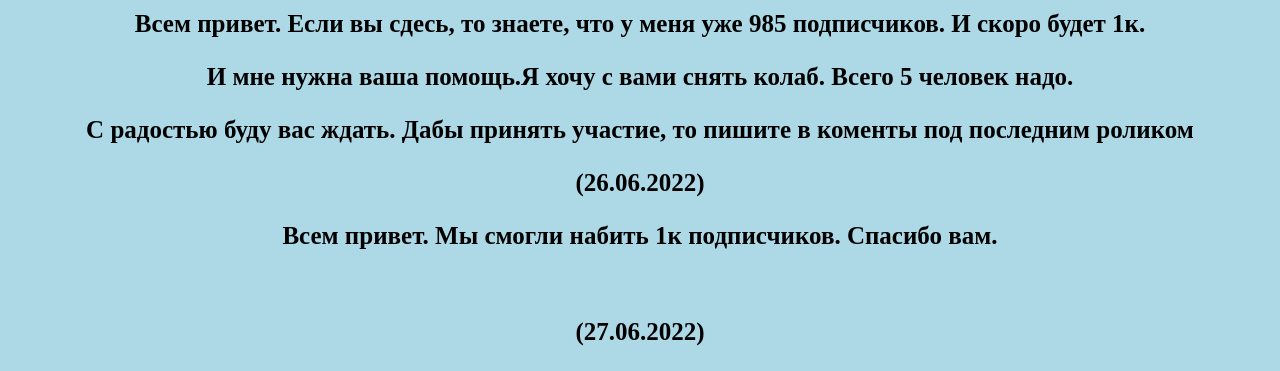
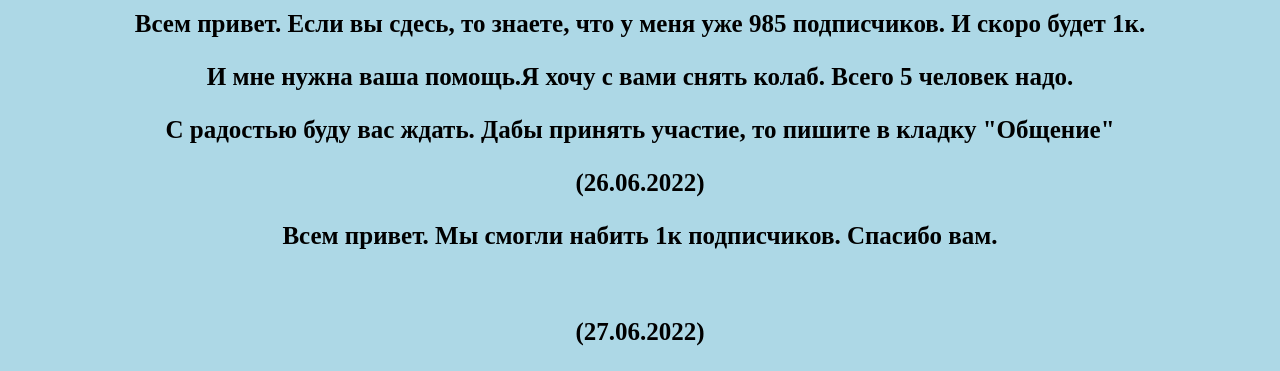
Before and after one commit to Spair25/My-TikTok, a plain HTML site: page video.html in a window 1280 px wide. Shown: the part 595-966 px from the top of the page. Drawn offline with Linux system fonts and the light colour scheme.

Commit message:
Update video.html

```diff
--- a/video.html
+++ b/video.html
@@ -27,7 +27,7 @@
       <p><b>Всем привет. Если вы сдесь, то знаете, что у меня уже 985 подписчиков. И скоро будет 1к.<bp></p>
        <p> И мне нужна ваша помощь.Я хочу с вами снять колаб. Всего 5 человек надо.
       <bp></p>
-         <p> С радостью буду вас ждать. Дабы принять участие, то пишите в коменты под последним роликом<bp></p>
+         <p> С радостью буду вас ждать. Дабы принять участие, то пишите в кладку "Общение"<bp></p>
         <p> (26.06.2022)</p></b>
         <b><p>Всем привет. Мы смогли набить 1к подписчиков. Спасибо вам.</p><br>
       <p>(27.06.2022)</p></b>
```
